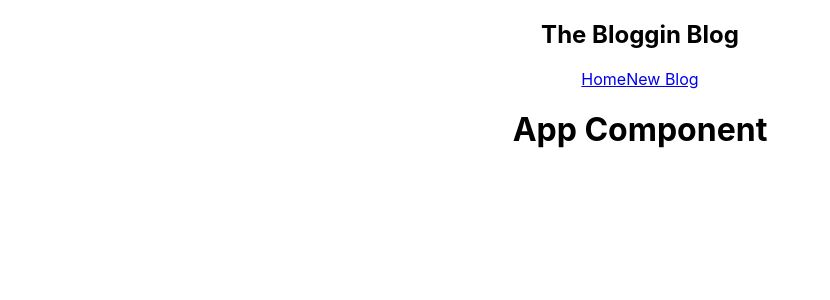
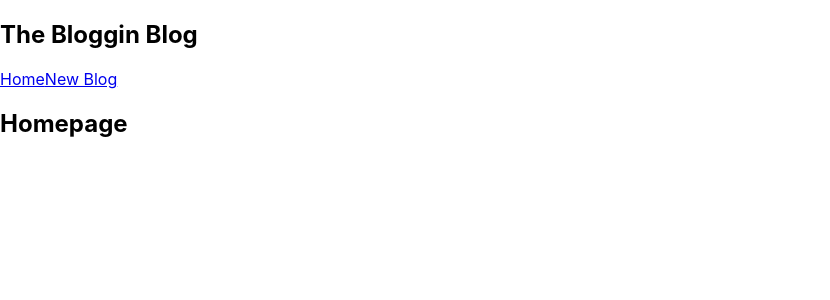
Before and after one commit to Amii911/bloggin-blog, a React (Create React App) app in the folder bloggin-blog/: page / in a window 1280 px wide. Shown: the top 300 px of the page, without its empty margins (0-830 px from the left). Built offline with nearby package versions, Linux system fonts and the light colour scheme.

Commit message:
remove App.css

```diff
--- a/bloggin-blog/src/App.css
+++ /dev/null
@@ -1,38 +0,0 @@
-.App {
-  text-align: center;
-}
-
-.App-logo {
-  height: 40vmin;
-  pointer-events: none;
-}
-
-@media (prefers-reduced-motion: no-preference) {
-  .App-logo {
-    animation: App-logo-spin infinite 20s linear;
-  }
-}
-
-.App-header {
-  background-color: #282c34;
-  min-height: 100vh;
-  display: flex;
-  flex-direction: column;
-  align-items: center;
-  justify-content: center;
-  font-size: calc(10px + 2vmin);
-  color: white;
-}
-
-.App-link {
-  color: #61dafb;
-}
-
-@keyframes App-logo-spin {
-  from {
-    transform: rotate(0deg);
-  }
-  to {
-    transform: rotate(360deg);
-  }
-}
--- a/bloggin-blog/src/App.js
+++ b/bloggin-blog/src/App.js
@@ -1,5 +1,5 @@
-import './App.css';
 import Navbar from './Components/Navbar';
+import Home from './Components/Home'
 
 function App() {
 
@@ -7,7 +7,7 @@ function App() {
     <div className="App">
       <Navbar/>
       <div className= "content"></div>
-      <h1>App Component</h1>
+      <Home/>
     </div>
   );
 }
--- /dev/null
+++ b/bloggin-blog/src/Components/Home.js
@@ -0,0 +1,14 @@
+import React from 'react';
+
+function Home() {
+
+    return(
+        <div className="home">
+            <h2>Homepage</h2>
+        </div>
+
+);
+
+}
+
+export default Home;
```
